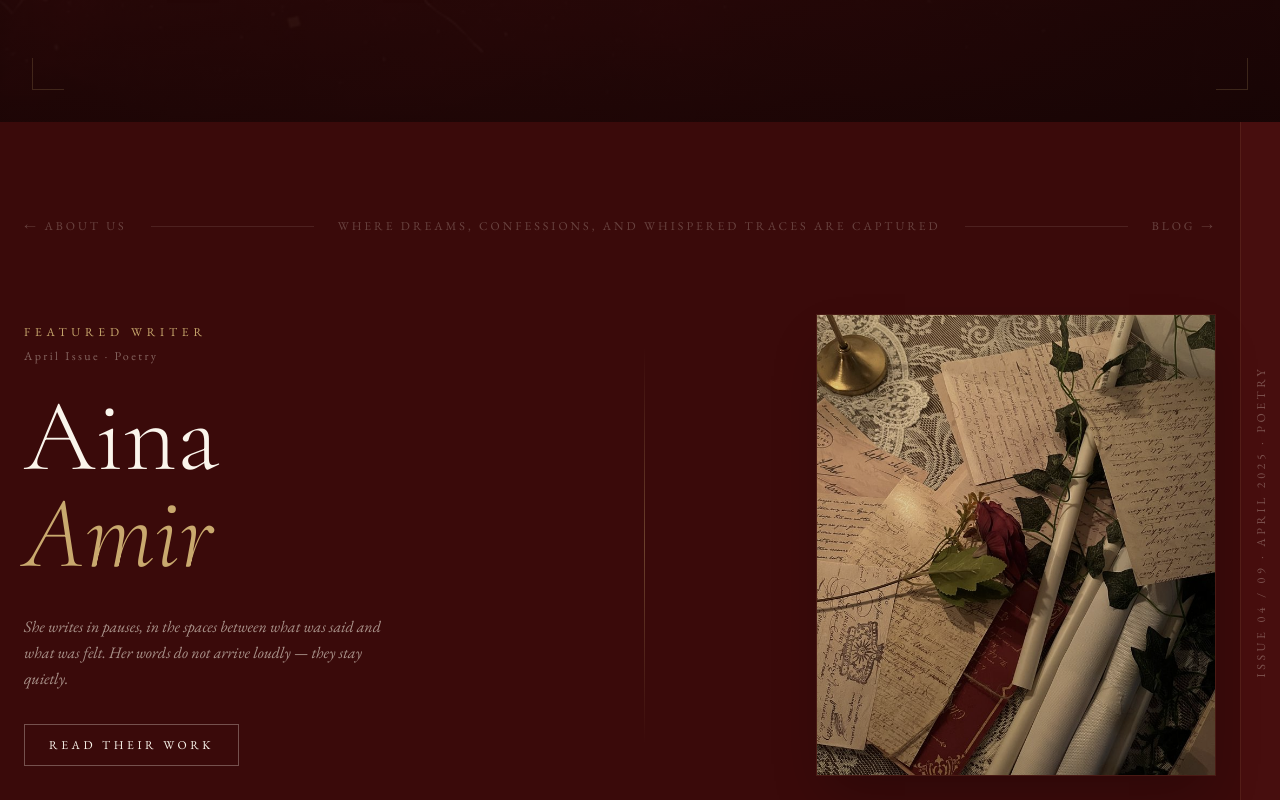
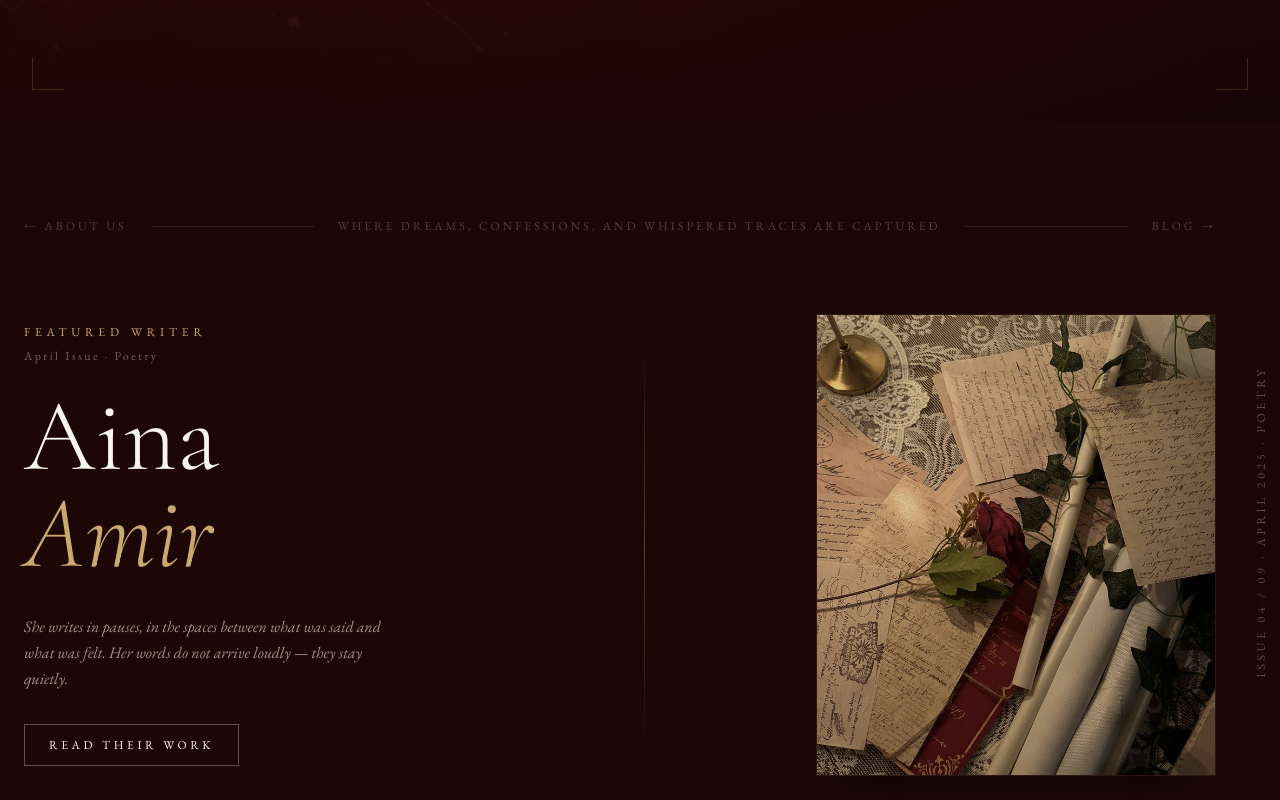
Before and after one commit to MaheenBashir/STQA-Project-Ruya, a React (Vite) app: page / in a window 1280 px wide. Shown: the part 2600-3400 px from the top of the page. Built offline with nearby package versions, Linux system fonts and the light colour scheme; a web font is replaced by a local one.

Commit message:
Add files via upload

```diff
--- a/src/sections/FeaturedWriter.jsx
+++ b/src/sections/FeaturedWriter.jsx
@@ -21,13 +21,13 @@ export default function FeaturedWriter() {
       id="writers"
       ref={ref}
       className="relative min-h-screen overflow-hidden"
-      style={{ backgroundColor: '#3A0A0A' }}
+      style={{ backgroundColor: '#1C0706' }}
     >
 
       {/* Side issue strip */}
       <div
         className="absolute right-0 top-0 bottom-0 w-10 flex items-center justify-center"
-        style={{ backgroundColor: 'rgba(107,26,26,0.25)', borderLeft: '1px solid rgba(201,169,110,0.1)' }}
+        style={{ backgroundColor: 'rgba(28,7,6,1)', borderLeft: '1px solid rgba(28,7,6,1)' }}
       >
         <p
           className="font-body text-[#F4EDE0]/30 text-xs tracking-[0.3em] uppercase"
```
